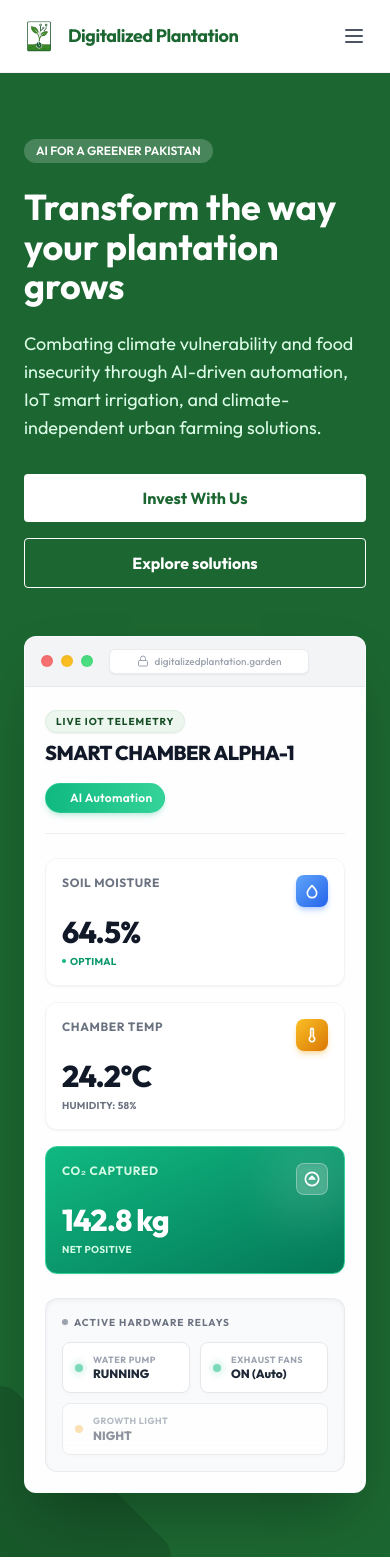
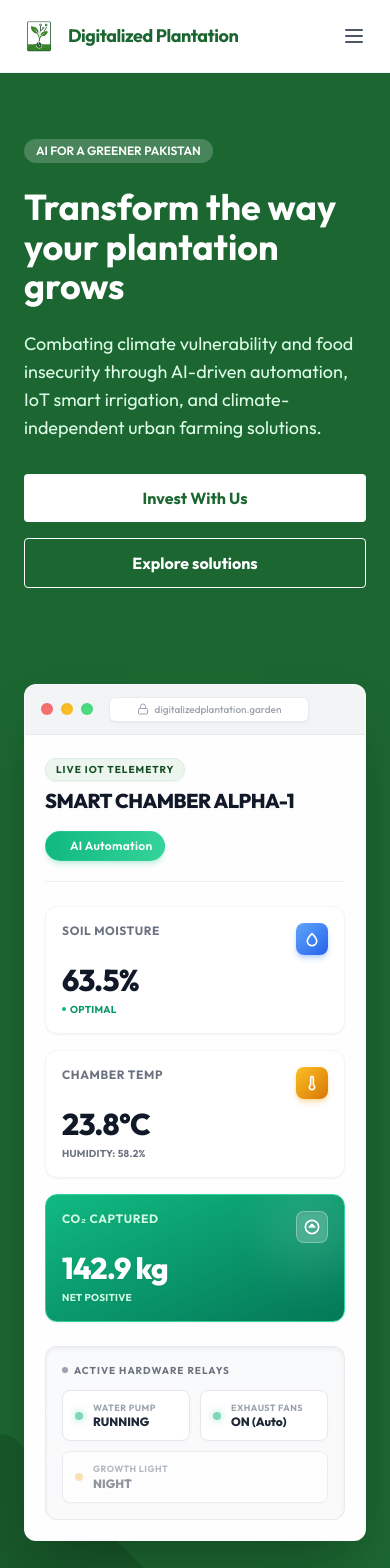
Before and after one commit to hissamshar/digitalisedPlantation, a React (Vite) app: page / in a window 390 px wide. Shown: the top 1568 px of the page. Built offline with nearby package versions, Linux system fonts and the light colour scheme; no server answers.

Commit message:
feat: separate dashboard modes for landing vs tenant views

```diff
--- a/src/App.tsx
+++ b/src/App.tsx
@@ -18,7 +18,7 @@ const FooterLink = ({ label, onClick }: { label: string; onClick: () => void })
   </li>
 );
 
-const LiveDashboard = ({ deviceId = 'Alpha-1' }: { deviceId?: string }) => {
+const LiveDashboard = ({ deviceId = 'Alpha-1', isDemo = false, isRealDashboard = false }: { deviceId?: string, isDemo?: boolean, isRealDashboard?: boolean }) => {
   const [soilMoisture, setSoilMoisture] = useState(64.5);
   const [chamberTemp, setChamberTemp] = useState(24.2);
   const [humidity, setHumidity] = useState(58.0);
@@ -30,6 +30,22 @@ const LiveDashboard = ({ deviceId = 'Alpha-1' }: { deviceId?: string }) => {
   const API_URL = 'https://5bl52j7egj.execute-api.us-east-1.amazonaws.com/default/GetEsp32Data';
 
   useEffect(() => {
+    if (isDemo) {
+      // --- MOCK DATA FOR LANDING PAGE ---
+      const interval = setInterval(() => {
+        setSoilMoisture(prev => Math.max(50, Math.min(80, Number((prev + (Math.random() - 0.5) * 2).toFixed(1)))));
+        setChamberTemp(prev => Math.max(20, Math.min(30, Number((prev + (Math.random() - 0.5)).toFixed(1)))));
+        setHumidity(prev => Math.max(40, Math.min(70, Number((prev + (Math.random() - 0.5) * 1.5).toFixed(1)))));
+        setCo2Sequestered(prev => Number((prev + Math.random() * 0.2).toFixed(1)));
+
+        // Randomly toggle relays occasionally
+        if (Math.random() > 0.8) {
+          setRelays(r => ({ ...r, pump: Math.random() > 0.5 }));
+        }
+      }, 3000);
+      return () => clearInterval(interval);
+    }
+
     // --- REAL DATA FETCHING (AWS) ---
     const fetchRealData = async () => {
       try {
@@ -66,13 +82,14 @@ const LiveDashboard = ({ deviceId = 'Alpha-1' }: { deviceId?: string }) => {
     const interval = setInterval(fetchRealData, 5000); // Then poll every 5s
 
     return () => clearInterval(interval);
-  }, [deviceId]);
+  }, [deviceId, isDemo]);
 
   return (
-    <div className="w-full max-w-2xl mx-auto rounded-xl overflow-hidden shadow-[0_30px_60px_-15px_rgba(0,0,0,0.3)] border border-white/20 bg-gray-50 transform hover:-translate-y-2 transition-transform duration-500 perspective-1000 group">
+    <div className={`w-full mx-auto overflow-hidden bg-gray-50 border-gray-200/80 ${isRealDashboard ? 'max-w-full rounded-2xl shadow-xl border bg-white' : 'max-w-2xl rounded-xl shadow-[0_30px_60px_-15px_rgba(0,0,0,0.3)] border border-white/20 transform hover:-translate-y-2 transition-transform duration-500 perspective-1000 group'}`}>
 
-      {/* Browser Window Header */}
-      <div className="flex items-center px-4 py-3 bg-gray-100 border-b border-gray-200/80 backdrop-blur-md">
+      {/* Browser Window Header (Only for Demo Card) */}
+      {!isRealDashboard && (
+        <div className="flex items-center px-4 py-3 bg-gray-100 border-b border-gray-200/80 backdrop-blur-md">
         <div className="flex space-x-2">
           <div className="w-3 h-3 rounded-full bg-red-400 shadow-inner"></div>
           <div className="w-3 h-3 rounded-full bg-amber-400 shadow-inner"></div>
@@ -86,10 +103,12 @@ const LiveDashboard = ({ deviceId = 'Alpha-1' }: { deviceId?: string }) => {
         </div>
       </div>
 
+      )}
+
       {/* The Dashboard Content (Inside the "Screen") */}
-      <div className="w-full bg-white/90 p-5 md:p-7 relative overflow-hidden">
+      <div className={`w-full bg-white/90 p-5 md:p-7 relative overflow-hidden ${isRealDashboard ? 'min-h-[400px]' : ''}`}>
         {/* Subtle 3D Shine */}
-        <div className="absolute inset-0 bg-gradient-to-br from-white/60 to-transparent opacity-0 group-hover:opacity-100 transition-opacity duration-700 pointer-events-none z-20"></div>
+        {!isRealDashboard && <div className="absolute inset-0 bg-gradient-to-br from-white/60 to-transparent opacity-0 group-hover:opacity-100 transition-opacity duration-700 pointer-events-none z-20"></div>}
 
         {/* Dashboard Header Layout */}
         <div className="flex flex-col sm:flex-row justify-between items-start sm:items-center gap-4 mb-6 pb-5 border-b border-gray-200/60 relative z-10">
@@ -992,7 +1011,7 @@ function App() {
               Sign Out
             </button>
           </div>
-          <LiveDashboard deviceId={loggedInDevice || 'alpha-1'} />
+          <LiveDashboard deviceId={loggedInDevice || 'alpha-1'} isDemo={false} isRealDashboard={true} />
         </div>
       </div>
     );
@@ -1031,8 +1050,8 @@ function App() {
             </div>
           </div>
 
-          <div className="relative flex justify-center lg:justify-end hero-card">
-            <LiveDashboard />
+          <div className="relative z-10 w-full flex justify-center lg:justify-end mt-12 lg:mt-0">
+            <LiveDashboard isDemo={true} isRealDashboard={false} />
           </div>
         </div>
       </section>
```
